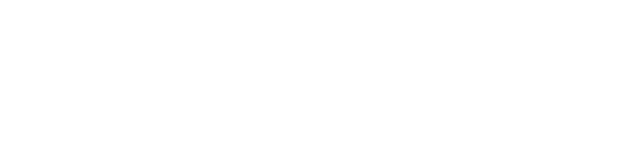
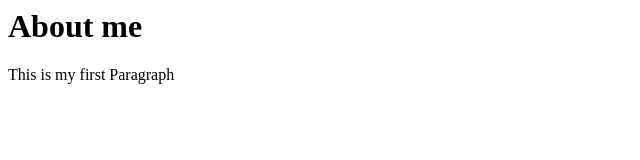
Before and after one commit to senkum59/site, a plain HTML site: page index.html in a window 1280 px wide. Shown: the whole page, without its empty margins (0-640 px from the left). Drawn offline with Linux system fonts and the light colour scheme.

Commit message:
Added header and P element

```diff
--- a/index.html
+++ b/index.html
@@ -7,6 +7,7 @@
 		<title>home</title>
 	</head>
 	<body>
-
+		<h1>About me</h1>
+		<p>This is my first Paragraph</p>
 	</body>
 	</html>
```
